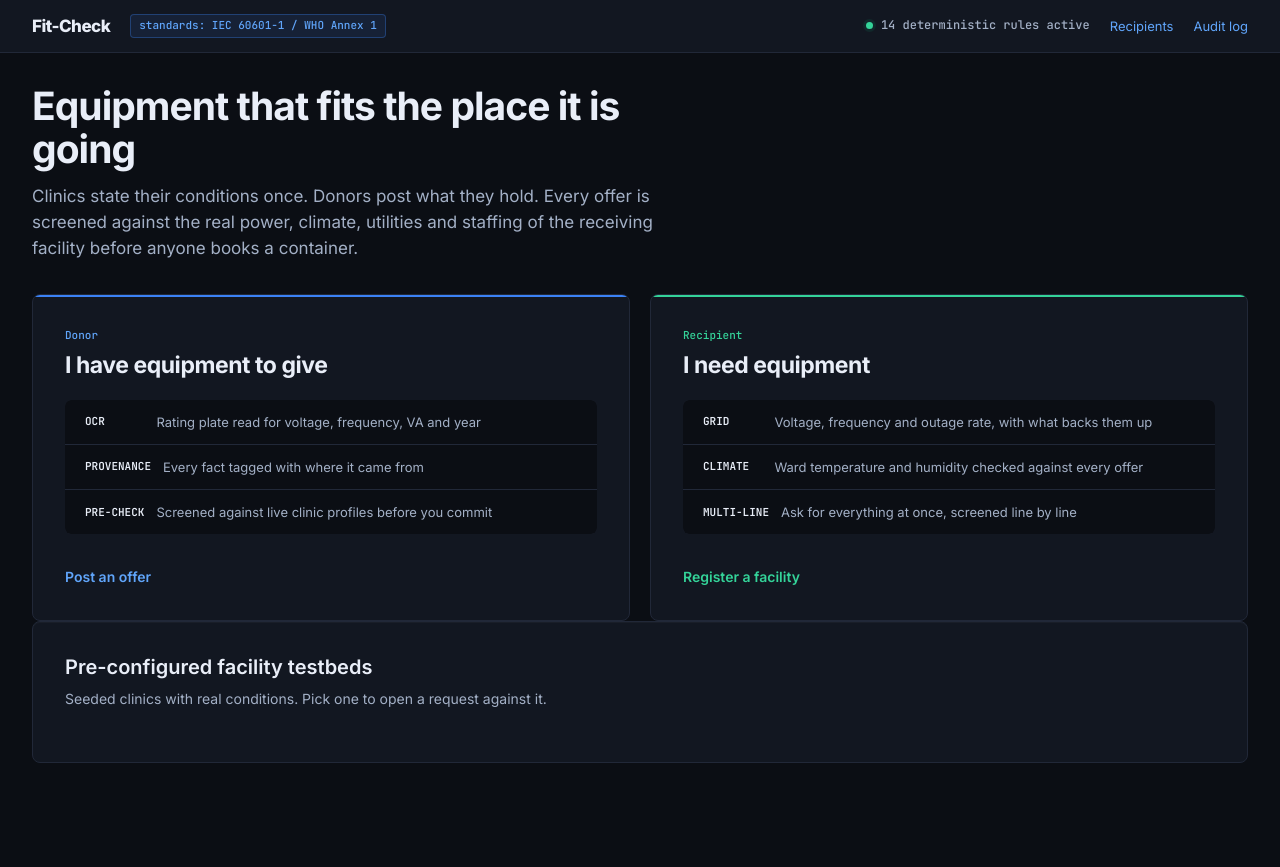
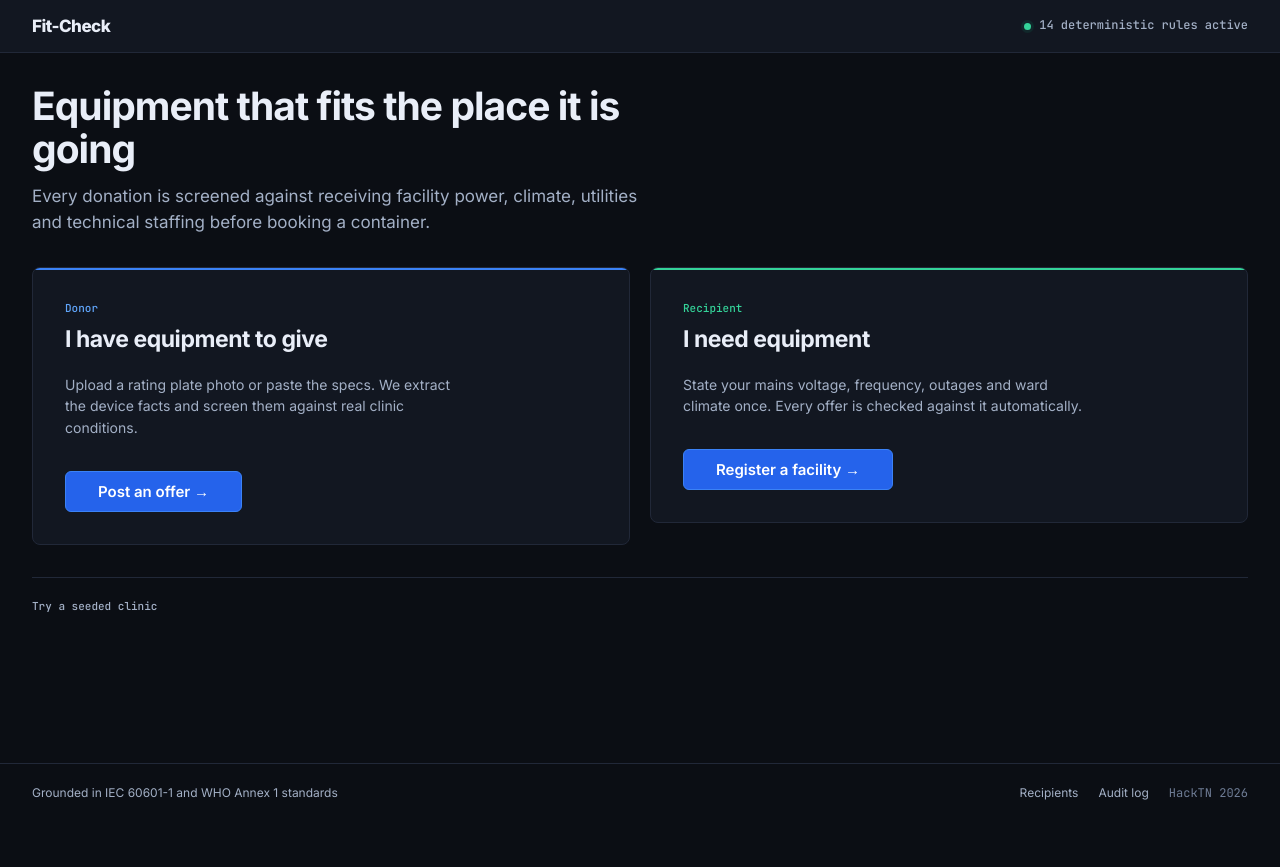
Before and after one commit to CodeManEthan/hacktn-fit-check, a FastAPI app: page / in a window 1280 px wide. After the commit the page ends 800 px from the top, so only its background shows below. Run offline with FastAPI, Linux system fonts and the light colour scheme; data that the repository does not hold is empty.

Commit message:
refactor: strip the homepage back to the decision it asks for
The landing page was carrying three layers of detail before a visitor had
chosen a side: a standards badge in the bar, six specification rows across
the two role cards, and four metric badges on each clinic card.

The bar now holds the mark and the live rule count. Each role card holds a
kicker, a title, one line and a button. The seeded clinics become a single
row of chips, still carrying their real voltage, frequency, outage rate and
peak ward temperature, which stay read from the stored profiles.

The navbar was the only route to /review anywhere in the app, so the two
section links move to the new footer rather than disappearing. The footer
also carries the standards line the badge used to hold.

Removes the CSS for the env badge, the capability rows and the old testbed
cards, none of which any template still referenced.

Co-Authored-By: Claude Opus 5 (1M context) <noreply@anthropic.com>

```diff
--- a/app/web/static/style.css
+++ b/app/web/static/style.css
@@ -79,22 +79,13 @@ body {
   justify-content: space-between;
   gap: var(--s4);
 }
-.topbar-left, .topbar-right { display: flex; align-items: center; gap: var(--s4); min-width: 0; }
+/* Two items only: the mark and the live rule count. */
 
 .mark {
   font: 800 17px/1 var(--display);
   letter-spacing: -0.03em;
   color: var(--ink);
   text-decoration: none;
-  white-space: nowrap;
-}
-.env {
-  font: 500 11px/1.6 var(--mono);
-  color: var(--accent-text);
-  background: var(--accent-wash);
-  border: 1px solid var(--accent-line);
-  border-radius: 4px;
-  padding: 2px 8px;
   white-space: nowrap;
 }
 .status {
@@ -112,9 +103,6 @@ body {
   background: var(--clear);
   box-shadow: 0 0 0 3px var(--clear-wash);
 }
-.topbar-right .link { font-size: 13px; text-decoration: none; }
-.topbar-right .link:hover { text-decoration: underline; }
-
 .deck { max-width: 1280px; margin: 0 auto; padding: var(--s5) var(--s5) var(--s7); }
 
 /* Two panels of unequal weight: the working surface and its readout. */
@@ -126,7 +114,7 @@ body {
   .split, .split-wide { grid-template-columns: 1fr; }
   .topbar-in { height: auto; padding: var(--s3) var(--s4); flex-wrap: wrap; }
   .deck { padding: var(--s4) var(--s4) var(--s6); }
-  .env, .status { font-size: 10px; }
+  .status { font-size: 10px; }
 }
 
 /* ---- plate --------------------------------------------------------- */
@@ -654,32 +642,6 @@ button.go-quiet:hover { border-color: var(--block); color: var(--block); }
 
 /* ---- facility testbeds ------------------------------------------------ */
 
-.testbed-head { margin-bottom: var(--s4); }
-.testbed-head h2 { margin: 0; }
-.testbeds { display: grid; grid-template-columns: repeat(auto-fit, minmax(250px, 1fr)); gap: var(--s3); }
-
-.bed {
-  display: flex;
-  flex-direction: column;
-  gap: 2px;
-  padding: var(--s4);
-  background: var(--plate);
-  border: 1px solid var(--rule);
-  border-radius: 6px;
-  text-decoration: none;
-  color: var(--ink);
-}
-.bed:hover { border-color: var(--accent); background: var(--accent-wash); }
-.bed-name { font-weight: 600; font-size: 14px; }
-.bed-where { font-size: 12px; color: var(--etch); }
-
-.bed-metrics { display: flex; flex-wrap: wrap; gap: var(--s3); margin-top: var(--s3); }
-.metric { display: flex; align-items: baseline; gap: 3px; }
-.metric b { font: 600 15px/1 var(--mono); color: var(--ink); }
-.metric i { font: 400 10px/1 var(--mono); font-style: normal; color: var(--etch); }
-/* A figure the screening is likely to act on reads hot. */
-.metric.is-hot b { color: var(--hold); }
-
 /* ---- split workspace -------------------------------------------------- */
 
 .panel-head {
@@ -831,18 +793,6 @@ button.go-quiet:hover { border-color: var(--block); color: var(--block); }
 
 /* ---- role capability rows --------------------------------------------- */
 
-.caps { margin: 0 0 var(--s5); padding: 0; list-style: none; display: grid; gap: 1px; background: var(--rule); border-radius: 6px; overflow: hidden; }
-.caps li {
-  display: flex;
-  align-items: center;
-  gap: var(--s3);
-  background: var(--plate);
-  padding: var(--s3) var(--s4);
-  font-size: 13px;
-  color: var(--etch);
-}
-.caps .cap-key { font: 600 11px/1.6 var(--mono); color: var(--ink); white-space: nowrap; min-width: 9ch; }
-
 /* Testbed cards read as something you press. */
 .bed { transition: border-color 120ms ease, background 120ms ease; position: relative; }
 .bed::after {
@@ -857,3 +807,55 @@ button.go-quiet:hover { border-color: var(--block); color: var(--block); }
 .bed-name { padding-right: var(--s5); }
 
 @media (prefers-reduced-motion: reduce) { .bed { transition: none; } }
+
+/* ---- role cards ------------------------------------------------------- */
+
+.role-line { color: var(--etch); font-size: 14px; line-height: 1.55; margin: 0 0 var(--s5); max-width: 46ch; }
+.role .go { margin-top: auto; text-decoration: none; }
+.go-clinic { background: #0F7A5A; border-color: var(--clear); }
+.go-clinic:hover { background: #14946E; }
+
+/* ---- compact testbed strip -------------------------------------------- */
+
+.beds-strip { margin-top: var(--s5); padding-top: var(--s4); border-top: 1px solid var(--rule); }
+.beds-head { font: 500 11px/1.6 var(--mono); color: var(--etch); margin: 0 0 var(--s3); }
+.beds-row { display: flex; flex-wrap: wrap; gap: var(--s2); }
+
+.bed-chip {
+  display: flex;
+  align-items: baseline;
+  gap: var(--s3);
+  padding: var(--s2) var(--s3);
+  background: var(--face);
+  border: 1px solid var(--rule);
+  border-radius: 6px;
+  text-decoration: none;
+  color: var(--ink);
+  transition: border-color 120ms ease, background 120ms ease;
+}
+.bed-chip:hover { border-color: var(--accent); background: var(--accent-wash); }
+.chip-name { font-size: 13px; font-weight: 600; white-space: nowrap; }
+.chip-specs { font: 400 11px/1 var(--mono); color: var(--etch); white-space: nowrap; }
+.chip-specs b { font-weight: 600; color: var(--ink); }
+.chip-specs b.is-hot { color: var(--hold); }
+
+/* ---- footer ----------------------------------------------------------- */
+
+.footer { border-top: 1px solid var(--rule); margin-top: var(--s6); }
+.footer-in {
+  max-width: 1280px;
+  margin: 0 auto;
+  padding: var(--s4) var(--s5);
+  display: flex;
+  flex-wrap: wrap;
+  gap: var(--s3) var(--s5);
+  justify-content: space-between;
+  font-size: 12px;
+  color: var(--etch);
+}
+.footer-links { display: flex; gap: var(--s4); align-items: center; }
+.footer-links a { color: var(--etch); text-decoration: none; }
+.footer-links a:hover { color: var(--accent-text); text-decoration: underline; }
+.footer-mark { font-family: var(--mono); color: #6F7D96; }
+
+@media (prefers-reduced-motion: reduce) { .bed-chip { transition: none; } }
--- a/app/web/templates/base.html
+++ b/app/web/templates/base.html
@@ -11,19 +11,22 @@
 <body>
   <header class="topbar">
     <div class="topbar-in">
-      <div class="topbar-left">
-        <a class="mark" href="/">Fit-Check</a>
-        <span class="env">standards: IEC 60601-1 / WHO Annex 1</span>
-      </div>
-      <div class="topbar-right">
-        <span class="status"><i class="dot"></i>{{ rule_count }} deterministic rules active</span>
-        <a class="link" href="/review">Recipients</a>
-        <a class="link" href="/impact">Audit log</a>
-      </div>
+      <a class="mark" href="/">Fit-Check</a>
+      <span class="status"><i class="dot"></i>{{ rule_count }} deterministic rules active</span>
     </div>
   </header>
   <main class="deck">
     {% block content %}{% endblock %}
   </main>
+  <footer class="footer">
+    <div class="footer-in">
+      <span>Grounded in IEC 60601-1 and WHO Annex 1 standards</span>
+      <span class="footer-links">
+        <a href="/review">Recipients</a>
+        <a href="/impact">Audit log</a>
+        <span class="footer-mark">HackTN 2026</span>
+      </span>
+    </div>
+  </footer>
 </body>
 </html>
--- a/app/web/templates/landing.html
+++ b/app/web/templates/landing.html
@@ -4,52 +4,41 @@
 
 <section class="masthead">
   <h1>Equipment that fits the place it is going</h1>
-  <p class="sub">Clinics state their conditions once. Donors post what they hold.
-     Every offer is screened against the real power, climate, utilities and staffing
-     of the receiving facility before anyone books a container.</p>
+  <p class="sub">Every donation is screened against receiving facility power,
+     climate, utilities and technical staffing before booking a container.</p>
 </section>
 
 <div class="split">
-  <a class="role role-donor" href="/offer">
+  <section class="role role-donor">
     <span class="role-rule" aria-hidden="true"></span>
     <span class="role-kicker">Donor</span>
-    <span class="role-name">I have equipment to give</span>
-    <ul class="caps">
-      <li><span class="cap-key">OCR</span>Rating plate read for voltage, frequency, VA and year</li>
-      <li><span class="cap-key">PROVENANCE</span>Every fact tagged with where it came from</li>
-      <li><span class="cap-key">PRE-CHECK</span>Screened against live clinic profiles before you commit</li>
-    </ul>
-    <span class="role-go">Post an offer</span>
-  </a>
+    <h2 class="role-name">I have equipment to give</h2>
+    <p class="role-line">Upload a rating plate photo or paste the specs. We extract
+       the device facts and screen them against real clinic conditions.</p>
+    <a class="go" href="/offer">Post an offer &rarr;</a>
+  </section>
 
-  <a class="role role-clinic" href="/clinic">
+  <section class="role role-clinic">
     <span class="role-rule" aria-hidden="true"></span>
     <span class="role-kicker">Recipient</span>
-    <span class="role-name">I need equipment</span>
-    <ul class="caps">
-      <li><span class="cap-key">GRID</span>Voltage, frequency and outage rate, with what backs them up</li>
-      <li><span class="cap-key">CLIMATE</span>Ward temperature and humidity checked against every offer</li>
-      <li><span class="cap-key">MULTI-LINE</span>Ask for everything at once, screened line by line</li>
-    </ul>
-    <span class="role-go">Register a facility</span>
-  </a>
+    <h2 class="role-name">I need equipment</h2>
+    <p class="role-line">State your mains voltage, frequency, outages and ward
+       climate once. Every offer is checked against it automatically.</p>
+    <a class="go go-clinic" href="/clinic">Register a facility &rarr;</a>
+  </section>
 </div>
 
-<section class="plate">
-  <div class="testbed-head">
-    <h2>Pre-configured facility testbeds</h2>
-    <p class="note">Seeded clinics with real conditions. Pick one to open a request against it.</p>
-  </div>
-  <div class="testbeds">
+<section class="beds-strip">
+  <p class="beds-head">Try a seeded clinic</p>
+  <div class="beds-row">
     {% for bed in testbeds %}
-    <a class="bed" href="/request?facility={{ bed.slug }}">
-      <span class="bed-name">{{ bed.name }}</span>
-      <span class="bed-where">{{ bed.country }}</span>
-      <span class="bed-metrics">
-        <span class="metric"><b>{{ bed.voltage }}</b><i>VAC</i></span>
-        <span class="metric"><b>{{ bed.frequency }}</b><i>Hz</i></span>
-        <span class="metric {{ 'is-hot' if bed.outages >= 3 }}"><b>{{ bed.outages }}</b><i>ev/wk</i></span>
-        <span class="metric {{ 'is-hot' if bed.temp >= 40 }}"><b>{{ bed.temp }}</b><i>&deg;C max</i></span>
+    <a class="bed-chip" href="/request?facility={{ bed.slug }}">
+      <span class="chip-name">{{ bed.name }}</span>
+      <span class="chip-specs">
+        <b>{{ bed.voltage }}</b>V
+        <b>{{ bed.frequency }}</b>Hz
+        <b class="{{ 'is-hot' if bed.outages >= 3 }}">{{ bed.outages }}</b>/wk
+        <b class="{{ 'is-hot' if bed.temp >= 40 }}">{{ bed.temp }}</b>&deg;C
       </span>
     </a>
     {% endfor %}
```
